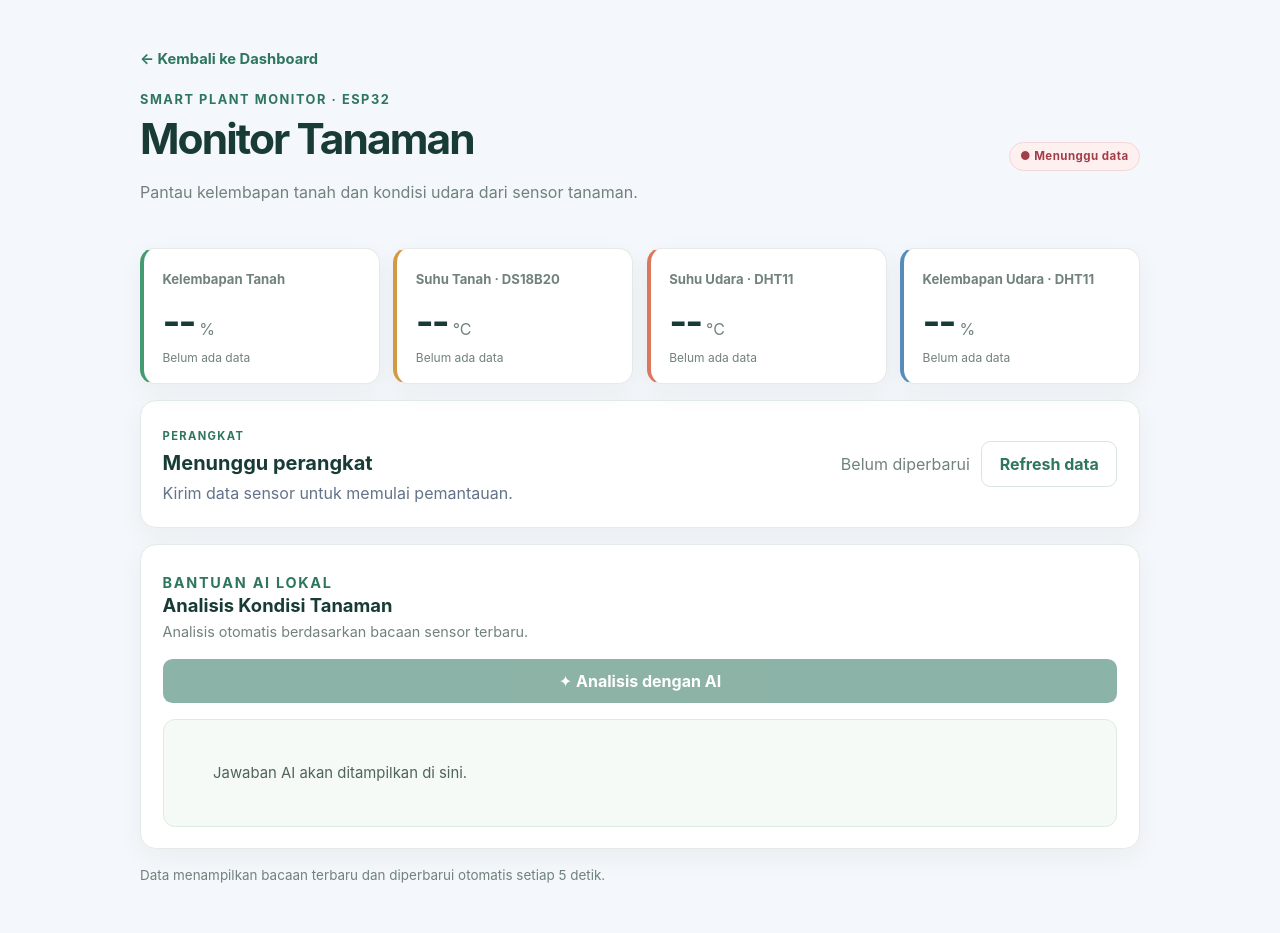
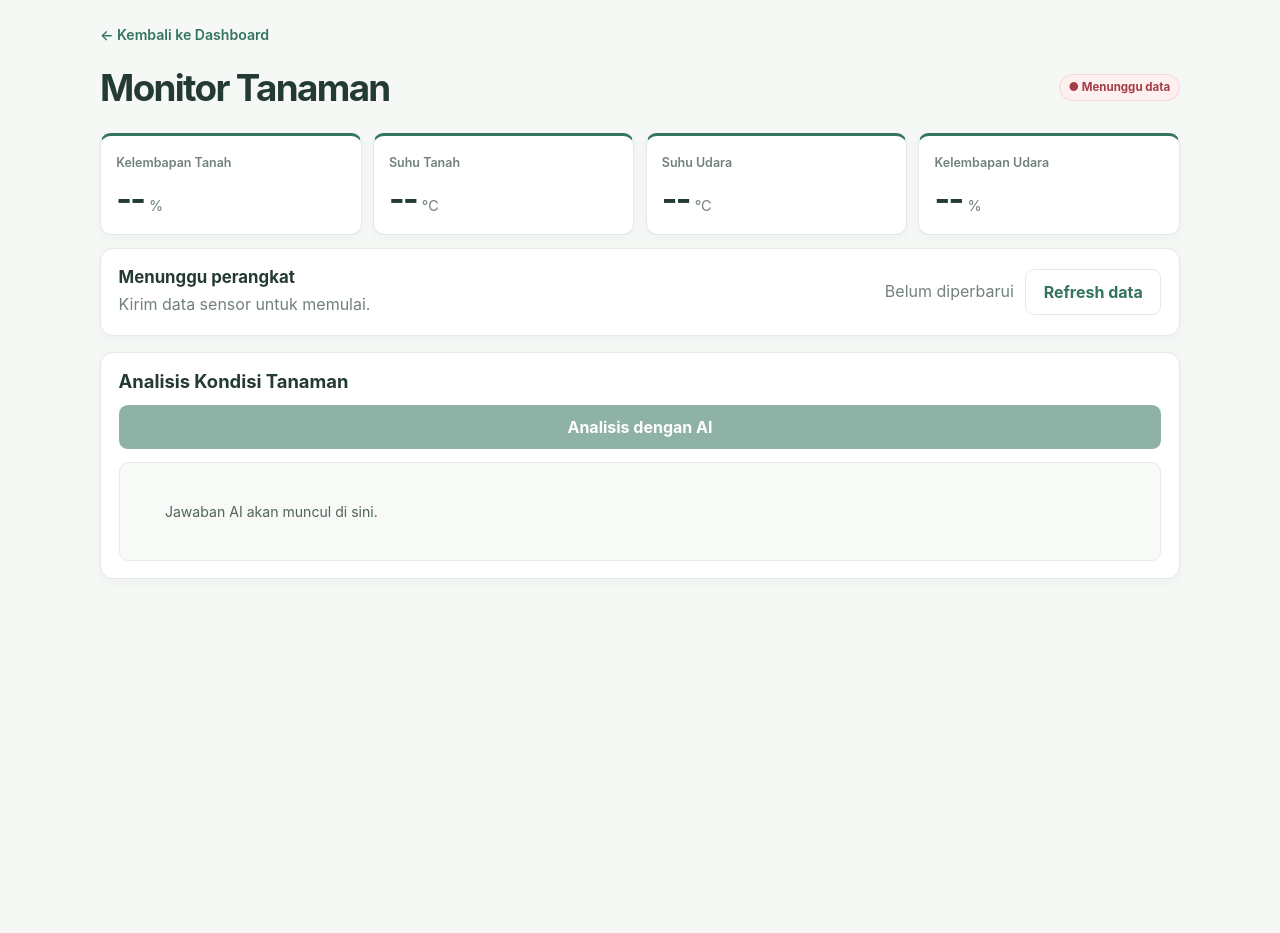
Before and after one commit to rkm-nirmala/rkm_LiSiAI, a Flask app: page /monitor in a window 1280 px wide. After the commit the page ends 579 px from the top, so only its background shows below. Run offline with Flask 3, Linux system fonts and the light colour scheme.

Commit message:
Simplify interface theme and layout
Co-authored-by: Copilot <223556219+Copilot@users.noreply.github.com>

```diff
--- a/static/style.css
+++ b/static/style.css
@@ -1,8 +1,15 @@
 :root {
   color-scheme: light;
   font-family: Inter, ui-sans-serif, system-ui, -apple-system, BlinkMacSystemFont, "Segoe UI", sans-serif;
-  color: #172b4d;
-  background: #f4f7fb;
+  --ink: #243a34;
+  --muted: #71817b;
+  --accent: #34745e;
+  --accent-hover: #285b49;
+  --line: #e3eae5;
+  --surface: #fff;
+  --canvas: #f6f8f6;
+  color: var(--ink);
+  background: var(--canvas);
   font-synthesis: none;
 }
 
@@ -13,6 +20,7 @@
 body {
   margin: 0;
   min-height: 100vh;
+  background: var(--canvas);
 }
 
 a {
@@ -43,25 +51,25 @@ nav {
 }
 
 nav a {
-  color: #53657e;
+  color: var(--muted);
   font-size: 0.95rem;
   text-decoration: none;
 }
 
 nav a:hover {
-  color: #176b87;
+  color: var(--accent);
 }
 
 .container {
-  width: min(100% - 2rem, 1000px);
-  margin: 3rem auto;
+  width: min(100% - 2rem, 1080px);
+  margin: 1.5rem auto;
 }
 
 .welcome {
   display: grid;
   place-items: center;
   padding: 1.5rem;
-  background: linear-gradient(145deg, #e8f5f6, #f4f7fb 65%);
+  background: var(--canvas);
 }
 
 .welcome-card {
@@ -72,19 +80,19 @@ nav a:hover {
 .welcome-card h1,
 .page-heading h1 {
   margin: 0.3rem 0 0.75rem;
-  font-size: clamp(2rem, 5vw, 3rem);
+  font-size: clamp(1.8rem, 5vw, 2.6rem);
   letter-spacing: -0.04em;
 }
 
 .welcome-card > p:not(.eyebrow),
 .page-heading > p:not(.eyebrow) {
-  color: #63738a;
+  color: var(--muted);
   line-height: 1.65;
 }
 
 .eyebrow {
   margin: 0;
-  color: #17819b;
+  color: var(--accent);
   font-size: 0.8rem;
   font-weight: 750;
   letter-spacing: 0.12em;
@@ -97,7 +105,7 @@ nav a:hover {
   padding: 0.75rem 1.1rem;
   border: 0;
   border-radius: 0.55rem;
-  background: #176b87;
+  background: var(--accent);
   color: #fff;
   cursor: pointer;
   font: inherit;
@@ -106,22 +114,22 @@ nav a:hover {
 }
 
 .button:hover {
-  background: #10566e;
+  background: var(--accent-hover);
 }
 
 .button-secondary {
   margin-top: 0;
-  border: 1px solid #dbe5ef;
-  background: #fff;
-  color: #176b87;
+  border: 1px solid var(--line);
+  background: var(--surface);
+  color: var(--accent);
 }
 
 .button-secondary:hover {
-  background: #f1f8fa;
+  background: #f0f5f1;
 }
 
 .page-heading {
-  margin-bottom: 2rem;
+  margin-bottom: 1.25rem;
 }
 
 .card-grid {
@@ -132,11 +140,11 @@ nav a:hover {
 
 .card,
 .panel {
-  padding: 1.35rem;
-  border: 1px solid #e3eaf3;
+  padding: 1.1rem;
+  border: 1px solid var(--line);
   border-radius: 0.8rem;
-  background: #fff;
-  box-shadow: 0 5px 20px rgb(29 57 84 / 4%);
+  background: var(--surface);
+  box-shadow: 0 3px 12px rgb(36 58 52 / 3%);
 }
 
 .card {
@@ -155,7 +163,7 @@ nav a:hover {
 
 .card p,
 .panel p {
-  color: #63738a;
+  color: var(--muted);
   line-height: 1.55;
 }
 
@@ -316,24 +334,20 @@ form .button {
   overflow: auto;
   white-space: pre-wrap;
   overflow-wrap: anywhere;
-  color: #43556d;
+  color: var(--muted);
   font: 0.9rem/1.55 ui-monospace, SFMono-Regular, Consolas, monospace;
 }
 
 .theme-page {
-  --theme-ink: #183b35;
-  --theme-muted: #71827c;
-  --theme-green: #2f765f;
-  --theme-line: #e4ebe6;
-  color: var(--theme-ink);
+  color: var(--ink);
 }
 
 .back-link {
   display: inline-block;
-  margin-bottom: 1.5rem;
-  color: var(--theme-green);
-  font-size: 0.92rem;
-  font-weight: 650;
+  margin-bottom: 1rem;
+  color: var(--accent);
+  font-size: 0.88rem;
+  font-weight: 600;
   text-decoration: none;
 }
 
@@ -346,45 +360,45 @@ form .button {
   align-items: center;
   justify-content: space-between;
   gap: 1.5rem;
-  margin-bottom: 1.75rem;
+  margin-bottom: 1.1rem;
 }
 
 .page-header h1 {
   margin: 0.35rem 0;
-  color: var(--theme-ink);
-  font-size: clamp(2rem, 4vw, 2.65rem);
+  color: var(--ink);
+  font-size: clamp(1.8rem, 4vw, 2.3rem);
   letter-spacing: -0.045em;
 }
 
 .page-header .eyebrow,
 .theme-page .eyebrow {
-  color: var(--theme-green);
+  color: var(--accent);
 }
 
 .subtitle,
 .muted,
 .panel-heading p {
-  color: var(--theme-muted);
-  line-height: 1.55;
+  color: var(--muted);
+  line-height: 1.45;
 }
 
 .theme-page .panel {
-  border-color: var(--theme-line);
-  border-radius: 1rem;
-  box-shadow: 0 8px 26px rgb(35 69 53 / 5%);
+  border-color: var(--line);
+  border-radius: 0.8rem;
+  box-shadow: 0 3px 12px rgb(36 58 52 / 3%);
 }
 
 .scan-grid {
   display: grid;
   grid-template-columns: minmax(0, 1.08fr) minmax(0, 0.92fr);
   align-items: start;
-  gap: 1.1rem;
+  gap: 0.85rem;
 }
 
 .camera-panel,
 .ocr-panel {
   display: grid;
-  gap: 1rem;
+  gap: 0.8rem;
 }
 
 .panel-heading {
@@ -398,12 +412,12 @@ form .button {
 .device-panel h2,
 .ai-output-wrap h3 {
   margin: 0;
-  color: var(--theme-ink);
+  color: var(--ink);
 }
 
 .panel-heading p {
-  margin: 0.3rem 0 0;
-  font-size: 0.9rem;
+  margin: 0.2rem 0 0;
+  font-size: 0.86rem;
 }
 
 .camera-indicator,
@@ -498,18 +512,18 @@ form .button {
 
 .theme-page .button {
   margin-top: 0;
-  border-radius: 0.6rem;
-  background: var(--theme-green);
+  border-radius: 0.55rem;
+  background: var(--accent);
 }
 
 .theme-page .button:hover {
-  background: #245e4b;
+  background: var(--accent-hover);
 }
 
 .theme-page .button-secondary {
-  border: 1px solid #d9e4dc;
-  background: #fff;
-  color: var(--theme-green);
+  border: 1px solid var(--line);
+  background: var(--surface);
+  color: var(--accent);
 }
 
 .theme-page .button:disabled {
@@ -522,14 +536,14 @@ form .button {
   display: inline-flex;
   align-items: center;
   gap: 0.35rem;
-  padding: 0.4rem 0.65rem;
-  border: 1px solid #e4ebe6;
+  padding: 0.35rem 0.55rem;
+  border: 1px solid var(--line);
   border-radius: 99px;
   background: #f4f6f4;
   color: #697871;
   font-size: 0.72rem;
   font-weight: 750;
-  letter-spacing: 0.04em;
+  letter-spacing: 0;
 }
 
 .ocr-badge.complete,
@@ -553,48 +567,48 @@ form .button {
 
 .ocr-content {
   display: grid;
-  gap: 0.65rem;
+  gap: 0.5rem;
 }
 
 .ocr-label {
-  color: var(--theme-ink);
-  font-size: 0.9rem;
-  font-weight: 700;
+  color: var(--ink);
+  font-size: 0.88rem;
+  font-weight: 650;
 }
 
 .ocr-content textarea {
-  min-height: 12rem;
-  border-color: #dce6df;
-  border-radius: 0.65rem;
+  min-height: 10rem;
+  border-color: var(--line);
+  border-radius: 0.55rem;
   line-height: 1.6;
 }
 
 .edit-hint,
 .page-note {
   margin: 0;
-  color: var(--theme-muted);
-  font-size: 0.84rem;
-  line-height: 1.5;
+  color: var(--muted);
+  font-size: 0.8rem;
+  line-height: 1.4;
 }
 
 .ai-output-wrap {
-  padding: 1rem;
-  border: 1px solid #deebe2;
-  border-radius: 0.75rem;
-  background: #f6faf7;
+  padding: 0.85rem;
+  border: 1px solid var(--line);
+  border-radius: 0.6rem;
+  background: #f8faf8;
 }
 
 .ai-output-wrap h3 {
-  margin-bottom: 0.65rem;
-  font-size: 1rem;
+  margin-bottom: 0.45rem;
+  font-size: 0.9rem;
 }
 
 .theme-page .ai-result,
 .theme-ai-result {
-  min-height: 2.5rem;
+  min-height: 1.5rem;
   margin: 0;
   color: #50645a !important;
-  font-size: 0.93rem;
+  font-size: 0.88rem;
   font-weight: 400;
   line-height: 1.65;
   white-space: pre-wrap;
@@ -604,70 +618,58 @@ form .button {
   display: flex;
   align-items: center;
   gap: 0.5rem;
-  padding-top: 0.8rem;
-  border-top: 1px solid var(--theme-line);
-  color: var(--theme-muted);
-  font-size: 0.82rem;
+  padding-top: 0.6rem;
+  border-top: 1px solid var(--line);
+  color: var(--muted);
+  font-size: 0.78rem;
 }
 
 .theme-sensor-grid {
   display: grid;
   grid-template-columns: repeat(4, minmax(0, 1fr));
-  gap: 0.85rem;
-  margin-bottom: 1rem;
+  gap: 0.7rem;
+  margin-bottom: 0.8rem;
 }
 
 .theme-sensor-card {
   min-width: 0;
-  padding: 1.15rem;
-  border: 1px solid var(--theme-line);
-  border-left: 4px solid #459b71;
-  border-radius: 0.9rem;
-  background: #fff;
-  box-shadow: 0 8px 26px rgb(35 69 53 / 5%);
-}
-
-.theme-sensor-card.soil-temperature {
-  border-left-color: #d39a45;
-}
-
-.theme-sensor-card.air-temperature {
-  border-left-color: #dd775b;
-}
-
-.theme-sensor-card.air-humidity {
-  border-left-color: #568db8;
+  padding: 0.95rem;
+  border: 1px solid var(--line);
+  border-top: 3px solid var(--accent);
+  border-radius: 0.7rem;
+  background: var(--surface);
+  box-shadow: 0 3px 12px rgb(36 58 52 / 3%);
 }
 
 .card-label {
-  color: var(--theme-muted);
-  font-size: 0.82rem;
-  font-weight: 650;
+  color: var(--muted);
+  font-size: 0.78rem;
+  font-weight: 600;
 }
 
 .metric {
   display: flex;
   align-items: baseline;
   gap: 0.3rem;
-  margin: 0.65rem 0 0.35rem;
+  margin: 0.45rem 0 0;
 }
 
 .metric span {
-  color: var(--theme-ink);
-  font-size: clamp(1.8rem, 3vw, 2.45rem);
-  font-weight: 750;
+  color: var(--ink);
+  font-size: clamp(1.65rem, 3vw, 2.1rem);
+  font-weight: 700;
   letter-spacing: -0.05em;
 }
 
 .metric small {
-  color: var(--theme-muted);
-  font-size: 1rem;
+  color: var(--muted);
+  font-size: 0.9rem;
 }
 
 .theme-sensor-card p {
   margin: 0;
-  color: var(--theme-muted);
-  font-size: 0.75rem;
+  color: var(--muted);
+  font-size: 0.72rem;
 }
 
 .device-panel {
@@ -683,7 +685,7 @@ form .button {
 }
 
 .device-panel h2 {
-  font-size: 1.25rem;
+  font-size: 1.05rem;
 }
 
 .device-panel p {
@@ -692,7 +694,7 @@ form .button {
 
 .ai-panel {
   display: grid;
-  gap: 1rem;
+  gap: 0.8rem;
 }
 
 .ai-panel form {
@@ -701,19 +703,19 @@ form .button {
 }
 
 .ai-panel textarea {
-  border-color: #dce6df;
-  border-radius: 0.65rem;
+  border-color: var(--line);
+  border-radius: 0.55rem;
 }
 
 .theme-ai-result {
-  padding: 1rem;
-  border: 1px solid #deebe2;
-  border-radius: 0.75rem;
-  background: #f6faf7;
+  padding: 0.85rem;
+  border: 1px solid var(--line);
+  border-radius: 0.6rem;
+  background: #f8faf8;
 }
 
 .monitor-page .page-note {
-  margin: 1rem 0;
+  margin: 0.8rem 0;
 }
 
 @media (max-width: 600px) {
--- a/templates/monitor.html
+++ b/templates/monitor.html
@@ -8,9 +8,7 @@
 
     <header class="page-header">
       <div>
-        <p class="eyebrow">Smart Plant Monitor · ESP32</p>
         <h1>Monitor Tanaman</h1>
-        <p class="subtitle">Pantau kelembapan tanah dan kondisi udara dari sensor tanaman.</p>
       </div>
       <span id="connectionBadge" class="status-badge offline">● Menunggu data</span>
     </header>
@@ -19,33 +17,28 @@
       <article class="theme-sensor-card soil-moisture">
         <span class="card-label">Kelembapan Tanah</span>
         <div class="metric"><span id="soilMoisture">--</span><small>%</small></div>
-        <p id="soilMoistureTime">Belum ada data</p>
       </article>
       <article class="theme-sensor-card soil-temperature">
-        <span class="card-label">Suhu Tanah · DS18B20</span>
+        <span class="card-label">Suhu Tanah</span>
         <div class="metric"><span id="soilTemperature">--</span><small>°C</small></div>
-        <p id="soilTemperatureTime">Belum ada data</p>
       </article>
       <article class="theme-sensor-card air-temperature">
-        <span class="card-label">Suhu Udara · DHT11</span>
+        <span class="card-label">Suhu Udara</span>
         <div class="metric"><span id="airTemperature">--</span><small>°C</small></div>
-        <p id="airTemperatureTime">Belum ada data</p>
       </article>
       <article class="theme-sensor-card air-humidity">
-        <span class="card-label">Kelembapan Udara · DHT11</span>
+        <span class="card-label">Kelembapan Udara</span>
         <div class="metric"><span id="airHumidity">--</span><small>%</small></div>
-        <p id="airHumidityTime">Belum ada data</p>
       </article>
     </section>
 
     <section class="panel device-panel">
       <div>
-        <p class="eyebrow">PERANGKAT</p>
         <h2 id="device">Menunggu perangkat</h2>
-        <p id="deviceStatus" class="muted">Kirim data sensor untuk memulai pemantauan.</p>
+        <p id="deviceStatus" class="muted">Kirim data sensor untuk memulai.</p>
       </div>
       <div class="panel-actions">
-        <span id="lastUpdate" class="muted">Belum diperbarui</span>
+        <span id="lastUpdate" class="muted"></span>
         <button id="refresh" class="button button-secondary" type="button">Refresh data</button>
       </div>
     </section>
@@ -53,17 +46,14 @@
     <section class="panel ai-panel">
       <div class="panel-heading">
         <div>
-          <p class="eyebrow">BANTUAN AI LOKAL</p>
           <h2>Analisis Kondisi Tanaman</h2>
-          <p class="muted">Analisis otomatis berdasarkan bacaan sensor terbaru.</p>
         </div>
       </div>
-      <button id="ask-sensor" class="button" type="button" disabled>✦ Analisis dengan AI</button>
+      <button id="ask-sensor" class="button" type="button" disabled>Analisis dengan AI</button>
       <div id="ask-result" class="theme-ai-result" role="status" aria-live="polite">
-        Jawaban AI akan ditampilkan di sini.
+        Jawaban AI akan muncul di sini.
       </div>
     </section>
-    <p class="page-note">Data menampilkan bacaan terbaru dan diperbarui otomatis setiap 5 detik.</p>
   </div>
   <script>
     let latestReading = null;
@@ -79,13 +69,9 @@
       setValue("soilTemperature", data.soil_temperature);
       setValue("airTemperature", data.air_temperature);
       setValue("airHumidity", data.air_humidity);
-      setValue("soilMoistureTime", receivedAt);
-      setValue("soilTemperatureTime", receivedAt);
-      setValue("airTemperatureTime", receivedAt);
-      setValue("airHumidityTime", receivedAt);
       setValue("device", data.device);
       setValue("deviceStatus", `Status perangkat: ${data.status}`);
-      setValue("lastUpdate", `Terakhir diterima: ${receivedAt}`);
+      setValue("lastUpdate", `Diperbarui ${receivedAt}`);
       const badge = document.querySelector("#connectionBadge");
       const isOnline = data.status.toLowerCase() === "online";
       badge.className = `status-badge ${isOnline ? "online" : "offline"}`;
@@ -108,7 +94,7 @@
             "soilMoisture", "soilTemperature", "airTemperature", "airHumidity",
           ]) setValue(id, "--");
           setValue("device", "Menunggu perangkat");
-          setValue("deviceStatus", "Kirim data sensor untuk memulai pemantauan.");
+          setValue("deviceStatus", "Kirim data sensor untuk memulai.");
           setValue("lastUpdate", "Belum diperbarui");
         }
       } catch (error) {
```
Also changed, not shown: other parts of static/style.css (+23 -13 lines), templates/dashboard.html (+5 -5 lines), templates/scan.html (+6 -7 lines).
